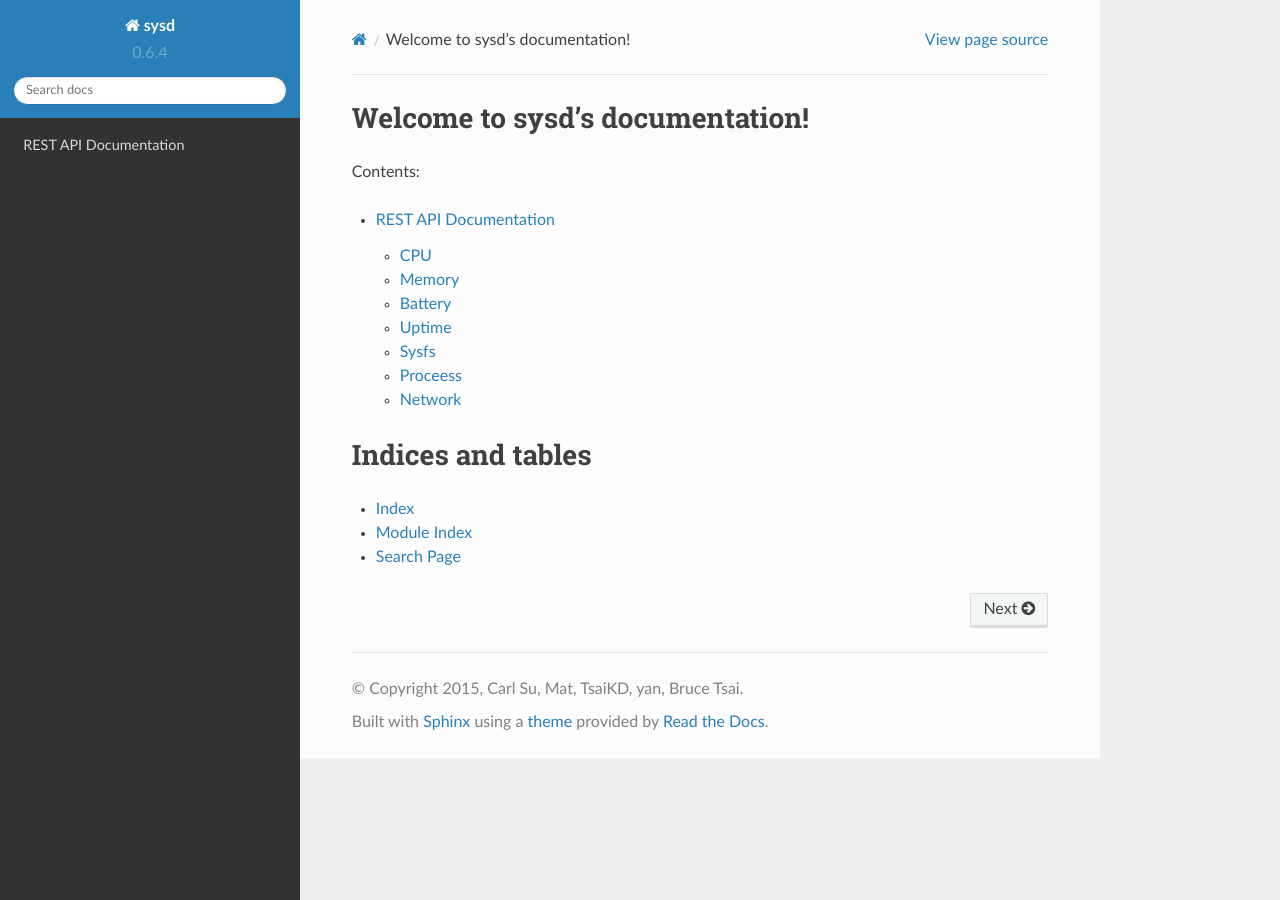
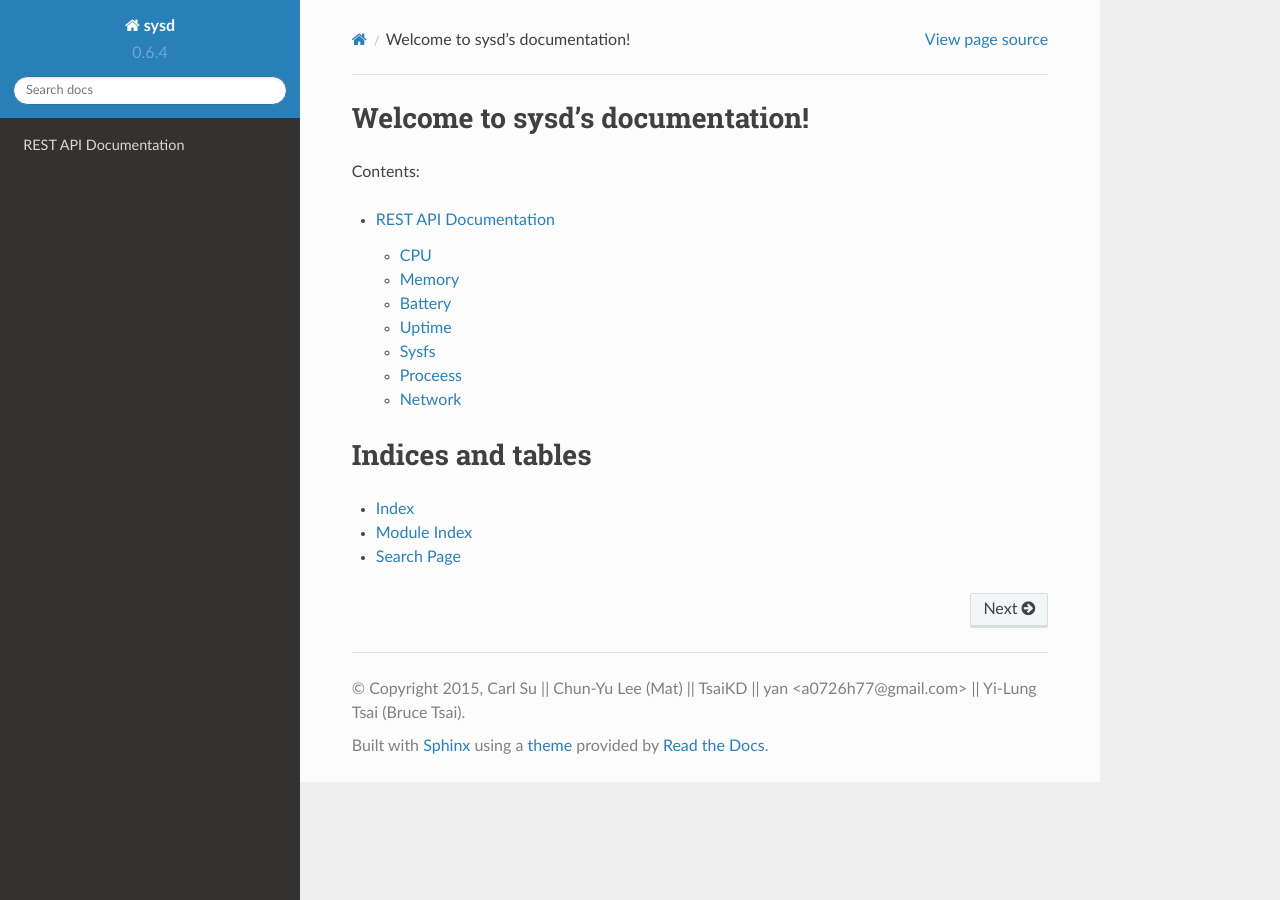
Before and after one commit to hacking-thursday/sysd, a Sphinx documentation site: the page built from docs/source/index.rst, in a window 1280 px wide. Built offline with Sphinx 7.4.7 and the Read the Docs theme 2.0.0, drawn with Linux system fonts in a browser that asks for light colours.

```diff
--- a/docs/source/conf.py
+++ b/docs/source/conf.py
@@ -45,7 +45,7 @@ master_doc = 'index'
 
 # General information about the project.
 project = u'sysd'
-copyright = u'2015, Carl Su, Mat, TsaiKD, yan, Bruce Tsai'
+copyright = u'2015, Carl Su || Chun-Yu Lee (Mat) || TsaiKD || yan <a0726h77@gmail.com> || Yi-Lung Tsai (Bruce Tsai)'
 
 # The version info for the project you're documenting, acts as replacement for
 # |version| and |release|, also used in various other places throughout the
@@ -200,7 +200,7 @@ latex_elements = {
 #  author, documentclass [howto, manual, or own class]).
 latex_documents = [
   ('index', 'sysd.tex', u'sysd Documentation',
-   u'Carl Su, Mat, TsaiKD, yan, Bruce Tsai', 'manual'),
+   u'Carl Su || Chun-Yu Lee (Mat) || TsaiKD || yan <a0726h77@gmail.com> || Yi-Lung Tsai (Bruce Tsai)', 'manual'),
 ]
 
 # The name of an image file (relative to this directory) to place at the top of
@@ -230,7 +230,7 @@ latex_documents = [
 # (source start file, name, description, authors, manual section).
 man_pages = [
     ('index', 'sysd', u'sysd Documentation',
-     [u'Carl Su, Mat, TsaiKD, yan, Bruce Tsai'], 1)
+     [u'Carl Su || Chun-Yu Lee (Mat) || TsaiKD || yan <a0726h77@gmail.com> || Yi-Lung Tsai (Bruce Tsai)'], 1)
 ]
 
 # If true, show URL addresses after external links.
@@ -244,7 +244,7 @@ man_pages = [
 #  dir menu entry, description, category)
 texinfo_documents = [
   ('index', 'sysd', u'sysd Documentation',
-   u'Carl Su, Mat, TsaiKD, yan, Bruce Tsai', 'sysd', 'One line description of project.',
+   u'Carl Su || Chun-Yu Lee (Mat) || TsaiKD || yan <a0726h77@gmail.com> || Yi-Lung Tsai (Bruce Tsai)', 'sysd', 'One line description of project.',
    'Miscellaneous'),
 ]
 
```
Also changed, not shown: 1 other file.
